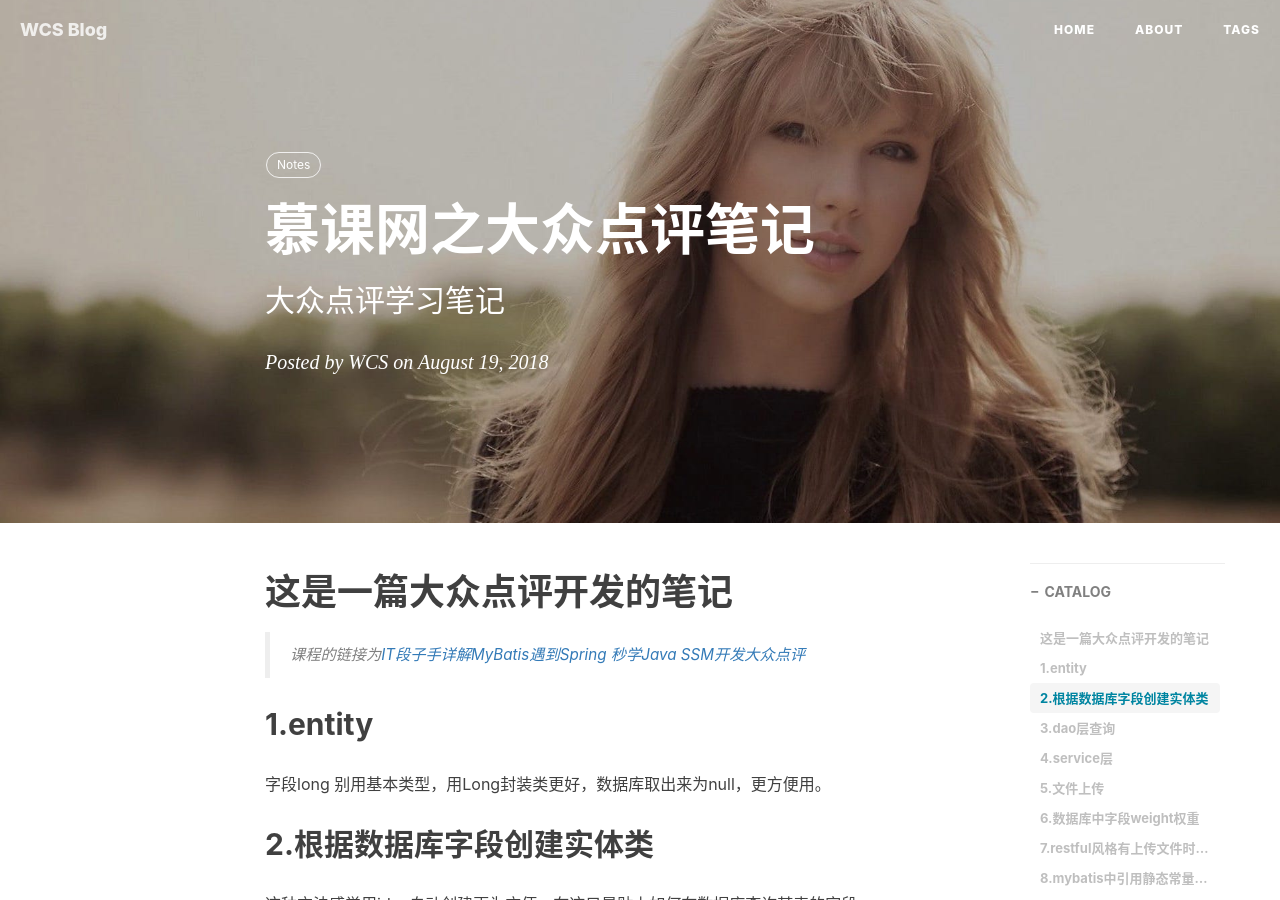
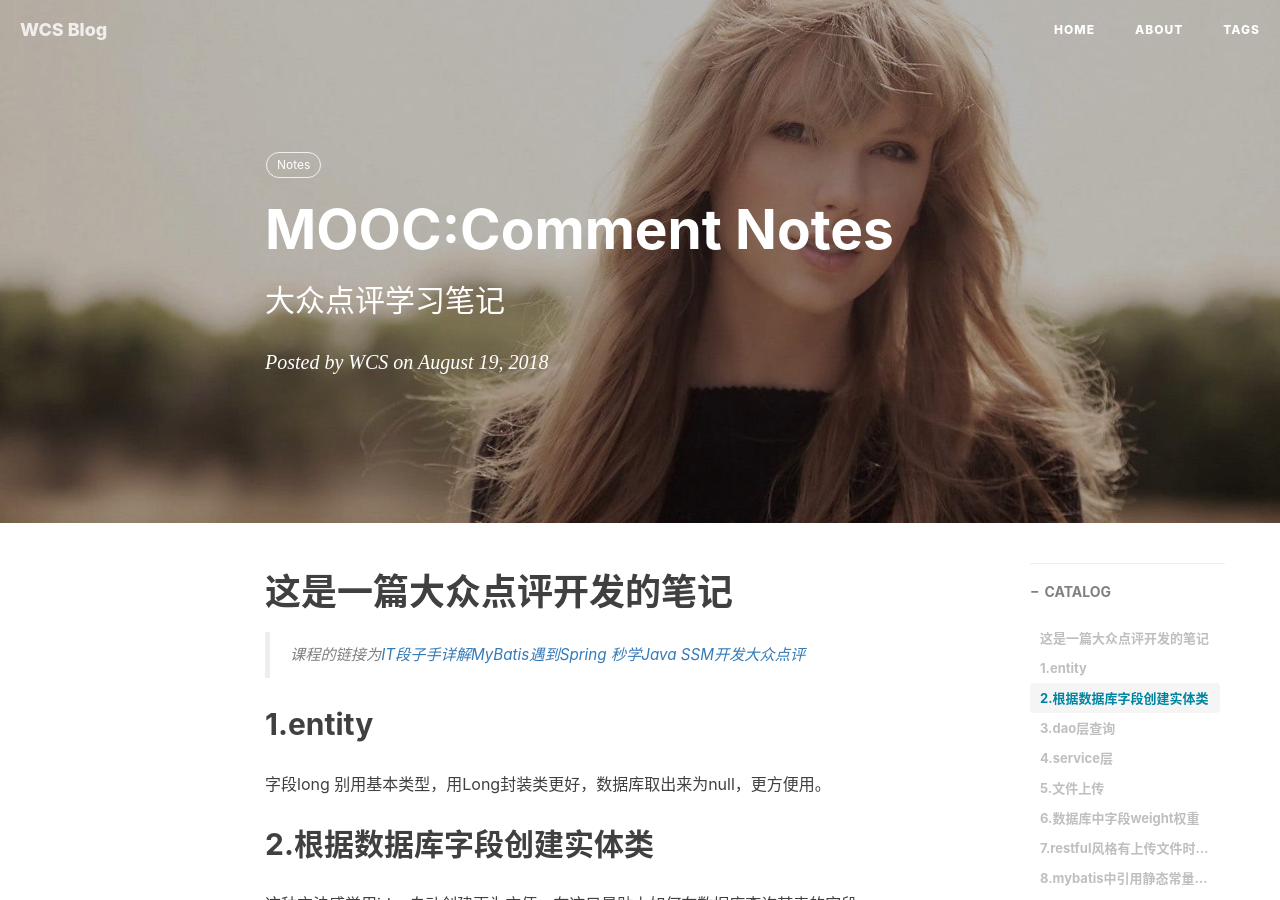
Before and after one commit to Bjorne1/Bjorne1.github.io, a Jekyll site: the page built from _posts/2018-08-19-CommonNote.md, in a window 1280 px wide and 900 px high. Built offline with Jekyll 4.4.1, drawn with Linux system fonts in a browser that asks for light colours; nearby versions of some CDN libraries; comment, search, counter and statistics services are not loaded.

Commit message:
update title
change the title to English

```diff
--- a/_posts/2018-08-19-CommonNote.md
+++ b/_posts/2018-08-19-CommonNote.md
@@ -1,6 +1,6 @@
 ---
 layout:     post
-title:      慕课网之大众点评笔记
+title:      MOOC:Comment Notes
 subtitle:   大众点评学习笔记
 date:       2018-08-19
 author:     WCS
```
